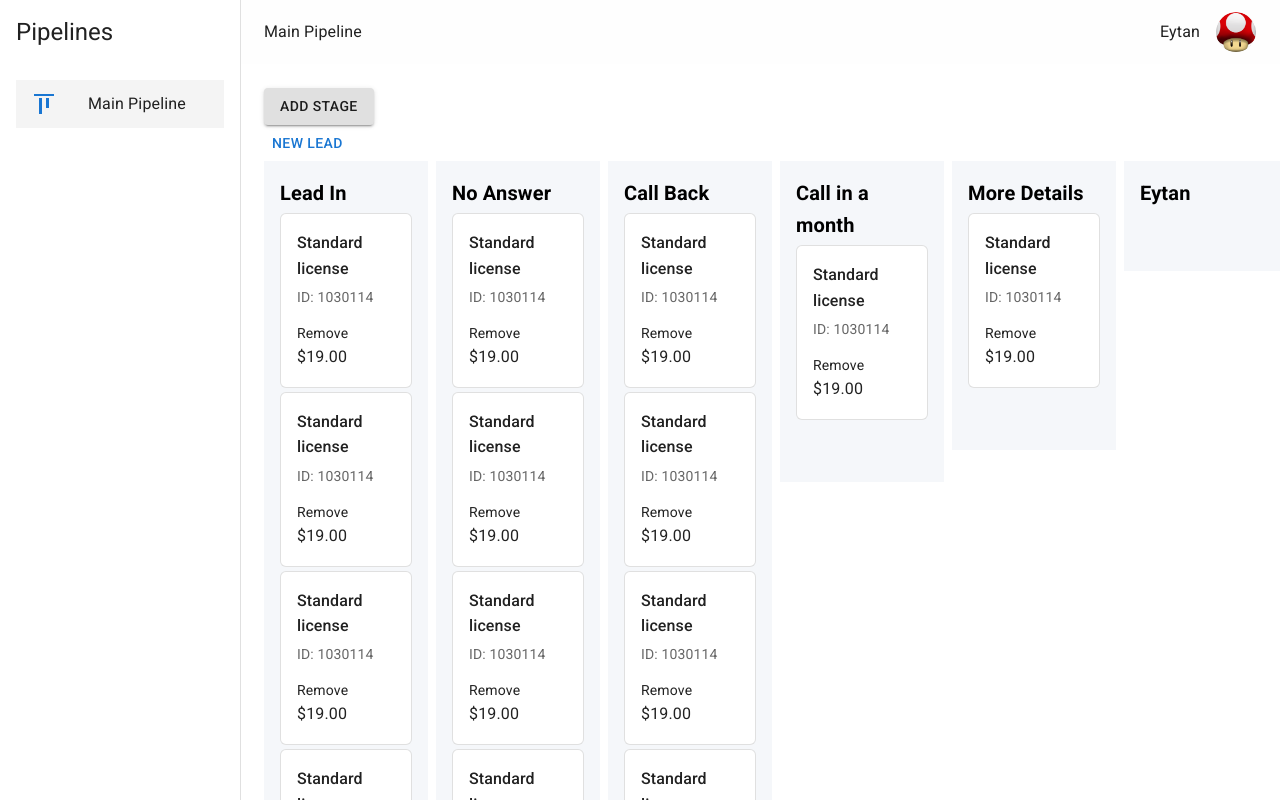
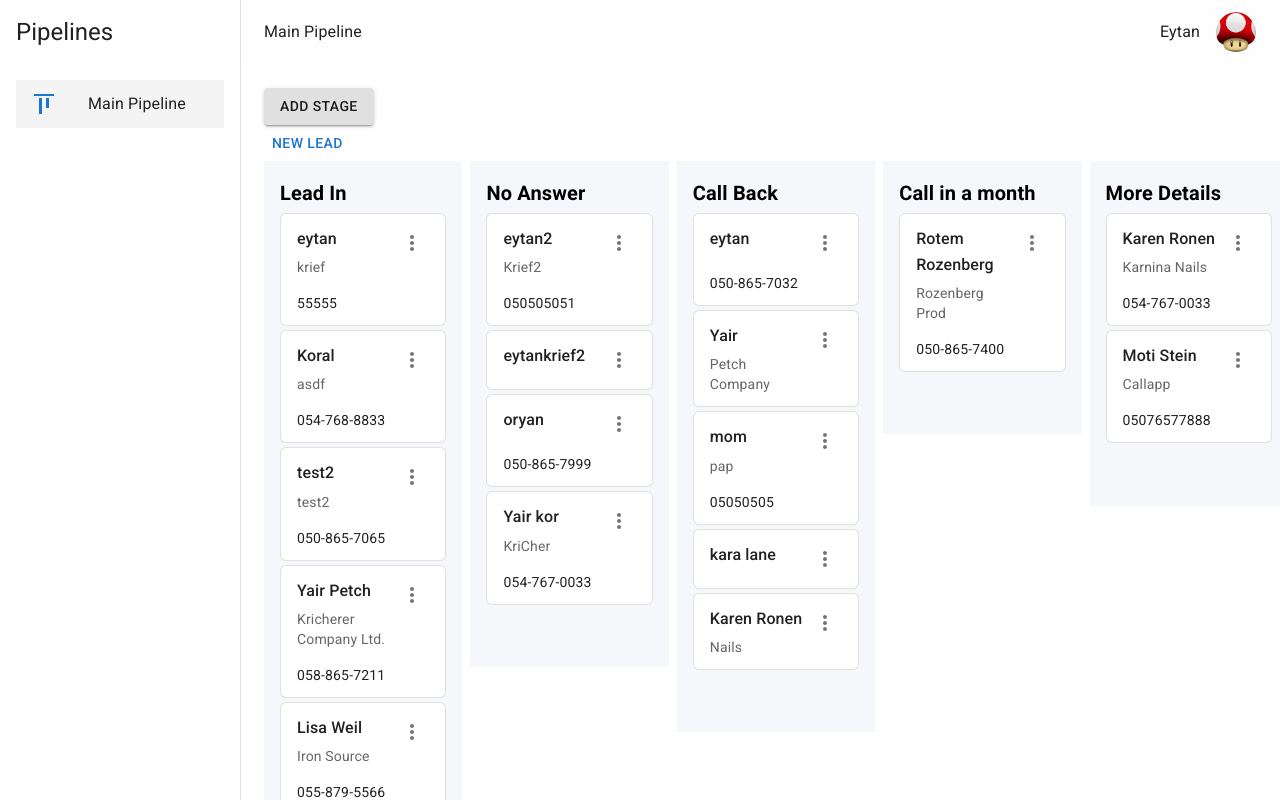
Before and after one commit to Eytan3000/CRM1, a React (Create React App) app: page / in a window 1280 px wide. Shown: the top 800 px of the page. Built offline with nearby package versions, Linux system fonts and the light colour scheme; data requests are answered from the project's data file.

Commit message:
before html course

```diff
--- a/data/db.json
+++ b/data/db.json
@@ -19,10 +19,6 @@
     {
       "name": "More Details",
       "id": 5
-    },
-    {
-      "name": "Eytan",
-      "id": 6
     }
   ],
   "leads": [
@@ -648,6 +644,16 @@
           "noteId": 2,
           "noteDate": "5th July 2023 , 7:52 AM",
           "noteContent": "jjjhhh"
+        },
+        {
+          "noteId": 3,
+          "noteDate": "6th July 2023 , 5:41 PM",
+          "noteContent": "yoututut"
+        },
+        {
+          "noteId": 4,
+          "noteDate": "6th July 2023 , 5:41 PM",
+          "noteContent": "kekeke"
         }
       ],
       "id": 40
@@ -691,6 +697,37 @@
       "dateCreated": "05.07.2023",
       "notes": [],
       "id": 42
+    },
+    {
+      "stage": "More Details",
+      "name": "Moti Stein",
+      "phone": "05076577888",
+      "email": "",
+      "website": "",
+      "facebook": "",
+      "linkedin": "",
+      "otherLink": "",
+      "companyName": "Callapp",
+      "companyPhone": "",
+      "companyEmail": "",
+      "companyWebsite": "",
+      "companyFacebook": "",
+      "companyLinkedin": "",
+      "companyOtherLink": "",
+      "dateCreated": "06.07.2023",
+      "notes": [
+        {
+          "noteId": 1,
+          "noteDate": "6th July 2023 , 5:42 PM",
+          "noteContent": "adsfasdf"
+        },
+        {
+          "noteId": 2,
+          "noteDate": "6th July 2023 , 5:42 PM",
+          "noteContent": "asdfsdf"
+        }
+      ],
+      "id": 43
     }
   ]
 }
--- a/src/components/LeadCard.js
+++ b/src/components/LeadCard.js
@@ -45,26 +45,7 @@ export default function LeadCard({ keyVal, lead, handleDelete, idPassUp }) {
   const history = useHistory();
   // const theme = useTheme();
 
-  // const { setRerender } = useContext(renderContext);
-  const { reRender, setRerender } = useContext(renderContext);
-
-  //
-  // const [anchorEl, setAnchorEl] = React.useState(false);
-  // const [isHovered, setIsHovered] = useState(false);
-  // const open = anchorEl;
-  // const id = open ? 'simple-popover' : undefined;
-  // const handleClick = () => {
-  //   setAnchorEl(true);
-  // };
-  // const handleClose = () => {
-  //   setAnchorEl(false);
-  // };
-  // const handleMouseEnter = () => {
-  //   setIsHovered(true);
-  // };
-  // const handleMouseLeave = () => {
-  //   setIsHovered(false);
-  // };
+  const { setRerender } = useContext(renderContext);
 
   const [open, setOpen] = useState(null);
   const handleOpenMenu = (event) => {
@@ -112,16 +93,9 @@ export default function LeadCard({ keyVal, lead, handleDelete, idPassUp }) {
             {/* {' '} */}
             {formatPhoneNumber(lead.phone)}
           </Typography>
-          {/* <Typography variant="body2">
-          well meaning and kindly.
-          <br />
-          {'"a benevolent smile"'}
-        </Typography> */}
         </CardContent>
       </CardActionArea>
-      {/* <CardActions>
-        <Button size="small">{formatPhoneNumber(lead.phone)}</Button>
-      </CardActions> */}
+
       <IconButton size="small" onClick={handleOpenMenu}>
         <MoreVertIcon />
       </IconButton>
@@ -129,63 +103,6 @@ export default function LeadCard({ keyVal, lead, handleDelete, idPassUp }) {
   );
 
   return (
-    // <Card
-    //   key={keyVal}
-    //   className={classes.card}
-    //   elevation={1}
-    //   // sx={{ borderRadius: '9px', boxShadow: '0px 2px 4px rgba(0, 0, 0, 0.2)' }}>
-    //   sx={{
-    //     borderRadius: '9px',
-    //     boxShadow: '0px 2px 4px rgba(0, 0, 0, 0.2)',
-    //     // border: '1px solid',
-    //     // borderColor: theme.palette.grey.A100,
-    //   }}>
-    //   <CardActionArea
-    //     onClick={(e) => {
-    //       idPassUp(lead.id);
-    //       history.push('/lead');
-    //     }}>
-    //     <CardHeader
-    //       className={classes.header}
-    //       action={
-    //         <Icon onClick={() => handleDelete(lead.id)}>
-    //           <DeleteOutline />
-    //         </Icon>
-    //       }
-    //       title={lead.title}
-    //       // subheader={lead.phone}
-    //       subheader={lead.company}
-    //     />
-    //   </CardActionArea>
-    //   <CardContent>
-    //     <Typography
-    //       className={classes.subheader}
-    //       variant="body1"
-    //       color="textSecondary"
-    //       onMouseEnter={handleMouseEnter}
-    //       onMouseLeave={handleMouseLeave}
-    //       onClick={() => {
-    //         navigator.clipboard.writeText(lead.phone);
-    //         handleClick();
-    //       }}>
-    //       {lead.phone}
-
-    //       <Popover
-    //         id={id}
-    //         open={open}
-    //         anchorEl={anchorEl}
-    //         onClose={handleClose}
-    //         anchorOrigin={{
-    //           vertical: 'bottom',
-    //           horizontal: 'left',
-    //         }}>
-    //         Phone Copied
-    //       </Popover>
-    //       {isHovered ? <span>Copy</span> : null}
-    //     </Typography>
-    //   </CardContent>
-    // </Card>
-
     <Fragment>
       <Card
         key={keyVal}
--- a/src/components/leadRender/LeadPaper.js
+++ b/src/components/leadRender/LeadPaper.js
@@ -1,20 +1,63 @@
-import * as React from 'react';
+import React from 'react';
 import { styled } from '@mui/material/styles';
 import Grid from '@mui/material/Grid';
 import Paper from '@mui/material/Paper';
 import Typography from '@mui/material/Typography';
 import ButtonBase from '@mui/material/ButtonBase';
+import { formatPhoneNumber } from '../../helpers/helpers';
+import { IconButton, Link, MenuItem, Popover } from '@mui/material';
+import MoreVertIcon from '@mui/icons-material/MoreVert';
+import { renderContext } from '../../contexts/DbFunctionsContext';
+import DeleteOutlineIcon from '@mui/icons-material/DeleteOutline';
+import { useHistory } from 'react-router-dom/cjs/react-router-dom.min';
 
-const Img = styled('img')({
-  margin: 'auto',
-  display: 'block',
-  maxWidth: '100%',
-  maxHeight: '100%',
-});
+//---------------------------------------------------------------
 
-export default function LeadPaper() {
+//---------------------------------------------------------------
+
+export default function LeadPaper({ keyVal, lead, handleDelete, idPassUp }) {
+  const { setRerender } = React.useContext(renderContext);
+  const history = useHistory();
+  const handleTypographyClick = (event) => {
+    // Copy phone
+    event.stopPropagation();
+    navigator.clipboard.writeText(event.currentTarget.textContent);
+  };
+  const [open, setOpen] = React.useState(null);
+  const handleOpenMenu = (event) => {
+    event.stopPropagation();
+    setOpen(event.currentTarget);
+  };
+  const handleCloseMenu = () => {
+    setOpen(null);
+  };
+
+  const handleClickPopover = () => {
+    handleCloseMenu();
+    handleDelete(lead.id);
+    setRerender((prevRerender) => !prevRerender);
+  };
   return (
+    <React.Fragment>
+      {/* <ButtonBase
+        component="div"
+        onClick={() => {
+          idPassUp(lead.id);
+          history.push('/lead');
+        }}> */}
+      <Link
+        sx={{
+          textDecoration: 'none',
+          width: '100%',
+          textAlign: 'left',
+        }}
+        component="button"
+        onClick={() => {
+          idPassUp(lead.id);
+          history.push('/lead');
+        }}>
         <Paper
+          key={keyVal}
           variant="outlined"
           sx={{
             borderRadius: '6px',
@@ -25,8 +68,15 @@ export default function LeadPaper() {
             // backgroundColor: (theme) =>
             //   theme.palette.mode === 'dark' ? '#1A2027' : '#fff',
           }}>
-      <Grid container spacing={2}>
-        <Grid item xs={12} sm container>
+          <Grid container spacing={0}>
+            <Grid
+              item
+              xs={12}
+              sm
+              container
+              sx={{
+                my: -0.5,
+              }}>
               <Grid item xs container direction="column" spacing={2}>
                 <Grid item xs>
                   <Typography
@@ -34,28 +84,60 @@ export default function LeadPaper() {
                     variant="h6"
                     fontSize="medium"
                     component="div">
-                Standard license
+                    {lead.title}
                   </Typography>
-              {/* <Typography variant="body2" gutterBottom>
-                Full resolution 1920x1080 • JPEG
-              </Typography> */}
+
                   <Typography variant="body2" color="text.secondary">
-                ID: 1030114
+                    {lead.company}
                   </Typography>
                 </Grid>
+                {lead.phone && (
                   <Grid item>
-              <Typography sx={{ cursor: 'pointer' }} variant="body2">
-                Remove
+                    <Typography
+                      sx={{ cursor: 'pointer' }}
+                      variant="body2"
+                      onClick={handleTypographyClick}>
+                      {formatPhoneNumber(lead.phone)}
                     </Typography>
                   </Grid>
+                )}
               </Grid>
               <Grid item>
                 <Typography variant="subtitle1" component="div">
-              $19.00
+                  <IconButton size="small" onClick={handleOpenMenu}>
+                    <MoreVertIcon />
+                  </IconButton>
                 </Typography>
               </Grid>
             </Grid>
           </Grid>
         </Paper>
+        {/* </ButtonBase> */}
+      </Link>
+      <Popover
+        open={Boolean(open)}
+        anchorEl={open}
+        onClose={handleCloseMenu}
+        anchorOrigin={{ vertical: 'top', horizontal: 'left' }}
+        transformOrigin={{ vertical: 'top', horizontal: 'right' }}
+        PaperProps={{
+          sx: {
+            p: 1,
+            width: 140,
+            '& .MuiMenuItem-root': {
+              px: 1,
+              typography: 'body2',
+              borderRadius: 0.75,
+            },
+          },
+        }}>
+        <MenuItem sx={{ color: 'error.main' }} onClick={handleClickPopover}>
+          <DeleteOutlineIcon sx={{ mr: 1 }} fontSize="small" color="error" />
+          <Typography variant="subtitle1" color="error">
+            Delete
+          </Typography>
+        </MenuItem>
+      </Popover>
+    </React.Fragment>
   );
 }
--- a/src/pages/LeadsRender.js
+++ b/src/pages/LeadsRender.js
@@ -9,6 +9,7 @@ import { updateStageToDb } from '../helpers/dbFunctions';
 import LeadRenderColumn from '../components/leadRender/LeadRenderColumn';
 import { Grid } from '@mui/material';
 import { renderContext } from '../contexts/DbFunctionsContext';
+
 //----------------------------------------------------------
 
 export default function LeadsRender({ idPassUp, stagesPassUp }) {
@@ -51,7 +52,12 @@ export default function LeadsRender({ idPassUp, stagesPassUp }) {
       {/* <NewLeadModal setRerender={() => setRerender(!reRender)} /> */}
       <NewLeadModal />
       {/* <Grid container spacing={3}> */}
-      <Grid container rowSpacing={2} columnSpacing={5}>
+      <Grid
+        container
+        rowSpacing={2}
+        columnSpacing={5}
+        // sx={{ minWidth: '600px' }}
+      >
         {stages.map((stage) => (
           <Grid item key={stage.id} sm={12} md={12 / stages.length}>
             <LeadRenderColumn stage={stage} leads={leads} idPassUp={idPassUp} />
```
Lines whose indentation alone changed are shown as unchanged.
